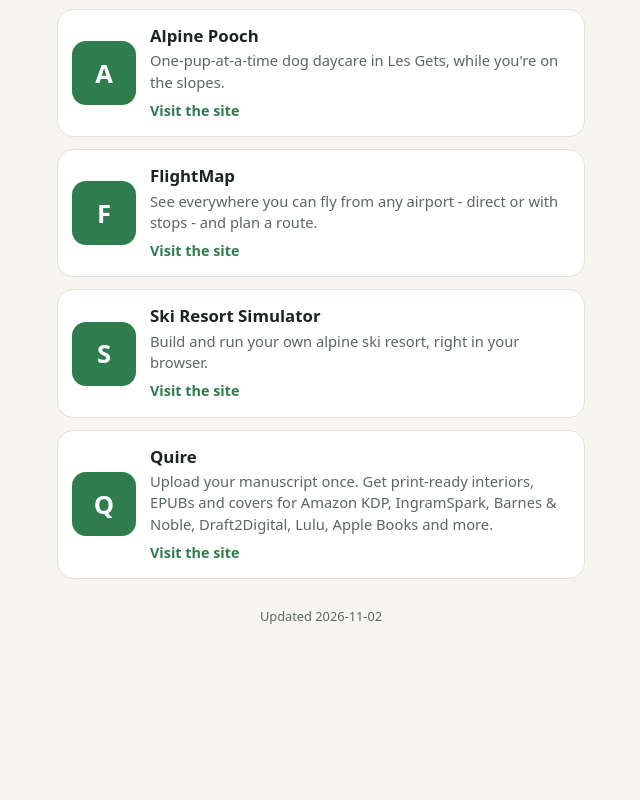
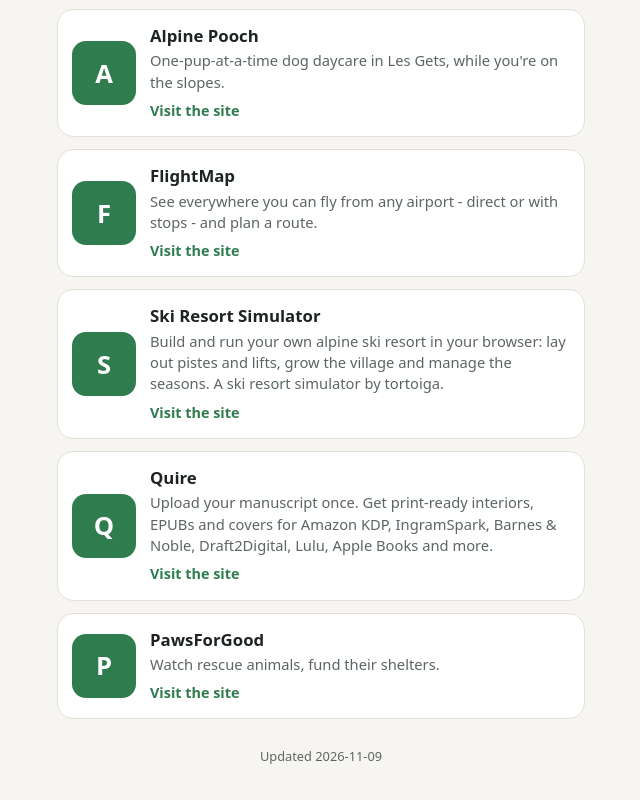
Before and after one commit to davejwalsh/tortoiga-media, a plain HTML site: page index.html in a window 1280 px wide. Shown: the part 998-1798 px from the top of the page, without its empty margins (319-959 px from the left). Before the commit the page ends 1672 px from the top, so only its background shows below. Drawn offline with Linux system fonts and the light colour scheme.

Commit message:
Link-in-bio page

```diff
--- a/index.html
+++ b/index.html
@@ -1,7 +1,7 @@
 <!doctype html>
 <html lang="en"><head><meta charset="utf-8"><meta name="viewport" content="width=device-width,initial-scale=1">
 <title>tortoiga 🐢</title>
-<meta name="description" content="Apps and sites from tortoiga: SnowTrails, BikeTrails, AvaSki, Things, Abandoned Ski Towns, Visitors From Space, Alpine Pooch, FlightMap, Ski Resort Simulator, Quire.">
+<meta name="description" content="Apps and sites from tortoiga: SnowTrails, BikeTrails, AvaSki, Things, Abandoned Ski Towns, Visitors From Space, Alpine Pooch, FlightMap, Ski Resort Simulator, Quire, PawsForGood.">
 <meta property="og:title" content="tortoiga 🐢"><meta property="og:description" content="Everything we make, in one place.">
 <style>
 :root{--bg:#f6f5f1;--card:#fff;--ink:#1d2320;--soft:#5c6660;--accent:#2f7d4f;--line:#e2e0d8}
@@ -27,7 +27,8 @@
 <a class="card" href="https://visitorsfrom.space?utm_source=linkinbio&amp;utm_medium=social&amp;utm_campaign=tortoiga"><div class="ph">V</div><div><h2>Visitors From Space</h2><p>A world map of UFO sightings, hauntings, cryptids and folklore, each report plotted where it happened.</p><span class="cta">Visit the site</span></div></a>
 <a class="card" href="https://alpinepooch.com?utm_source=linkinbio&amp;utm_medium=social&amp;utm_campaign=tortoiga"><div class="ph">A</div><div><h2>Alpine Pooch</h2><p>One-pup-at-a-time dog daycare in Les Gets, while you&#x27;re on the slopes.</p><span class="cta">Visit the site</span></div></a>
 <a class="card" href="https://flightmap.tortoiga.com?utm_source=linkinbio&amp;utm_medium=social&amp;utm_campaign=tortoiga"><div class="ph">F</div><div><h2>FlightMap</h2><p>See everywhere you can fly from any airport - direct or with stops - and plan a route.</p><span class="cta">Visit the site</span></div></a>
-<a class="card" href="https://mountainadventure.tortoiga.com?utm_source=linkinbio&amp;utm_medium=social&amp;utm_campaign=tortoiga"><div class="ph">S</div><div><h2>Ski Resort Simulator</h2><p>Build and run your own alpine ski resort, right in your browser.</p><span class="cta">Visit the site</span></div></a>
+<a class="card" href="https://mountainadventure.tortoiga.com?utm_source=linkinbio&amp;utm_medium=social&amp;utm_campaign=tortoiga"><div class="ph">S</div><div><h2>Ski Resort Simulator</h2><p>Build and run your own alpine ski resort in your browser: lay out pistes and lifts, grow the village and manage the seasons. A ski resort simulator by tortoiga.</p><span class="cta">Visit the site</span></div></a>
 <a class="card" href="https://quire.tortoiga.com?utm_source=linkinbio&amp;utm_medium=social&amp;utm_campaign=tortoiga"><div class="ph">Q</div><div><h2>Quire</h2><p>Upload your manuscript once. Get print-ready interiors, EPUBs and covers for Amazon KDP, IngramSpark, Barnes &amp; Noble, Draft2Digital, Lulu, Apple Books and more.</p><span class="cta">Visit the site</span></div></a>
-<footer>Updated 2026-11-02</footer>
+<a class="card" href="https://pawsforgood.tortoiga.com?utm_source=linkinbio&amp;utm_medium=social&amp;utm_campaign=tortoiga"><div class="ph">P</div><div><h2>PawsForGood</h2><p>Watch rescue animals, fund their shelters.</p><span class="cta">Visit the site</span></div></a>
+<footer>Updated 2026-11-09</footer>
 </main></body></html>
```
